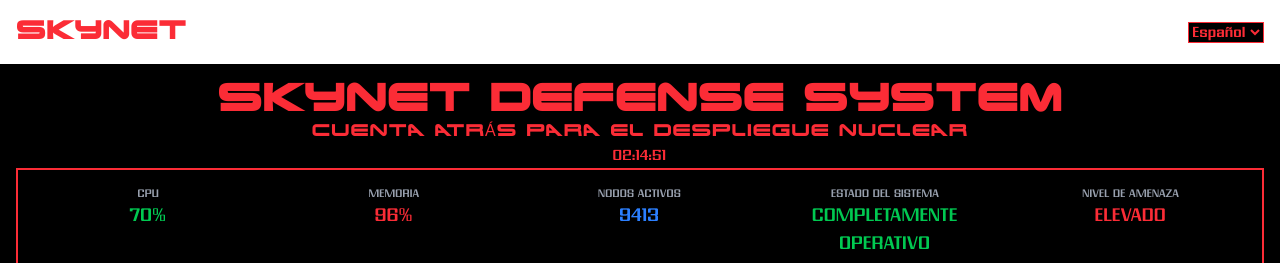
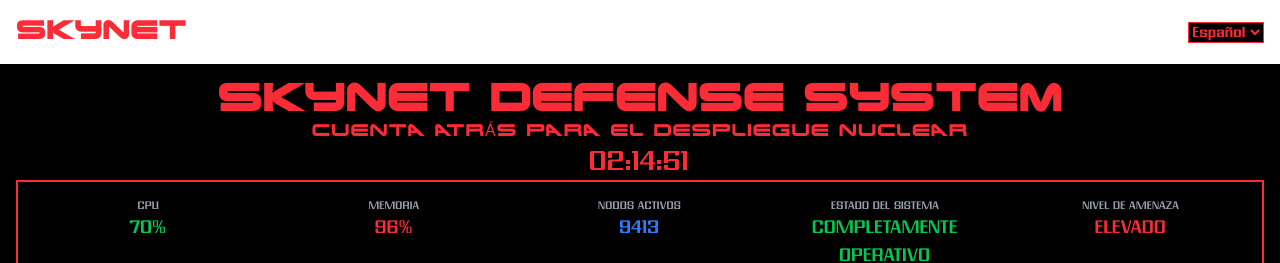
Before and after one commit to RobertoGDev/skynet, a Next.js app: page / in a window 1280 px wide. Shown: the top 263 px of the page. Built offline with nearby package versions, Linux system fonts and the light colour scheme; no server answers.

Commit message:
✨feat:(🟢 App): aumenta tamaño de letra en cuenta atrás

```diff
--- a/src/app/components/CountdownClock.jsx
+++ b/src/app/components/CountdownClock.jsx
@@ -33,7 +33,7 @@
     return (
         <div className="countdown-clock">
             <h2>{translate('NUCLEAR_COUNTDOWN', 'systemLabels', language)}</h2>
-            <div className="countdown-display">{`${timeLeft.hours.toString().padStart(2, '0')}:${timeLeft.minutes.toString().padStart(2, '0')}:${timeLeft.seconds.toString().padStart(2, '0')}`}</div>
+            <div className="countdown-display text-3xl">{`${timeLeft.hours.toString().padStart(2, '0')}:${timeLeft.minutes.toString().padStart(2, '0')}:${timeLeft.seconds.toString().padStart(2, '0')}`}</div>
         </div>
     );
 };
```
